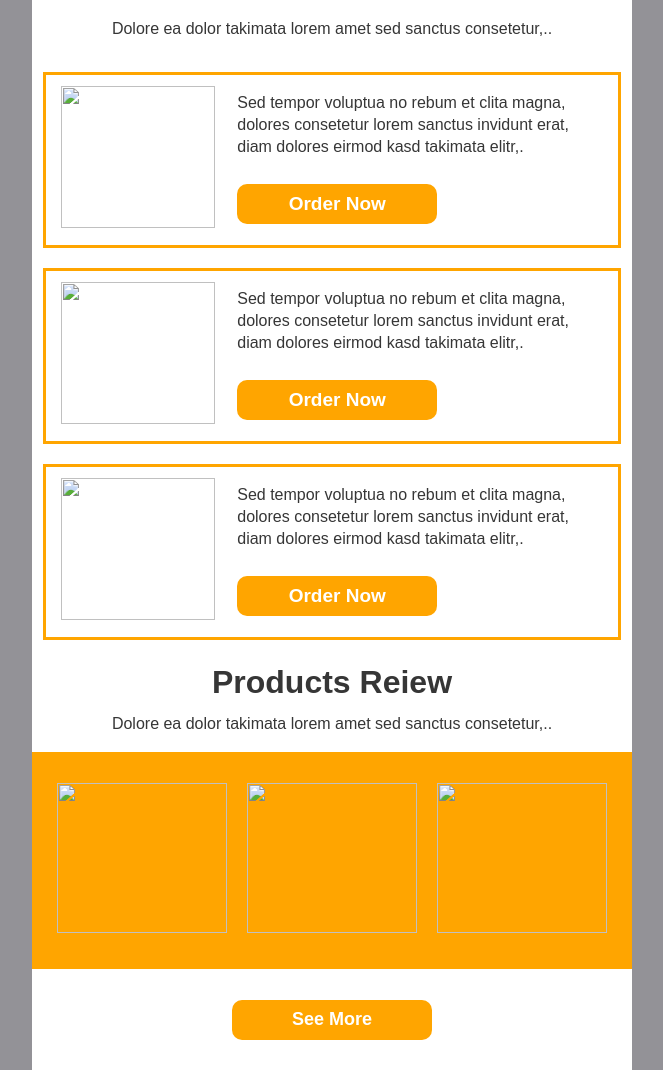
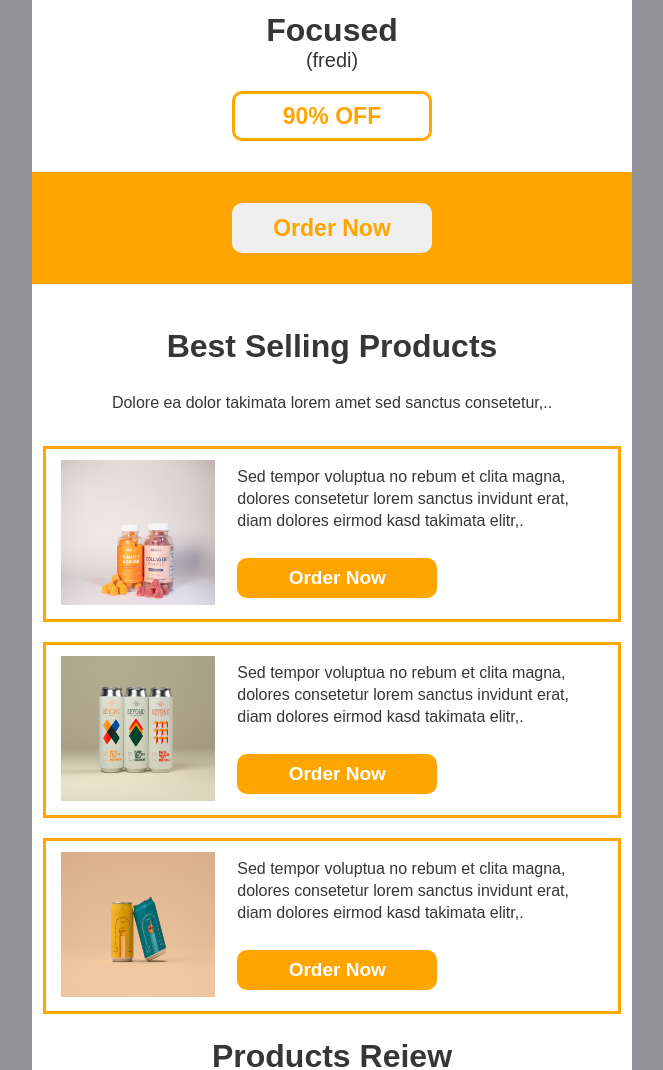
Before and after one commit to Cold-Thunder/email-template2.github.io, a plain HTML site: page index.html in a window 1280 px wide. Shown: the part 651-1721 px from the top of the page, without its empty margins (308-971 px from the left). Drawn offline with Linux system fonts and the light colour scheme.

Commit message:
Update index.html

```diff
--- a/index.html
+++ b/index.html
@@ -58,7 +58,7 @@
                             </td>
                          <tr style="background-color:orange; text-align: center;">
                             <td style="text-align:center;background-color:white; width:90%;">
-                                <a href="#"><img class="main-pro" src="images/1.png" alt="product" style="width:87%; margin:30px 0 0 0; "></a>
+                                <a href="#"><img class="main-pro" src="images/1.jpg" alt="product" style="width:87%; margin:30px 0 0 0; "></a>
                                 <h1 style="margin-bottom:0;">Focused</h1>
                                 <p style="margin-top:8px;font-size:20px;">(fredi)</p>
                                 <a href="#" target="blank"><button style="margin:0 0 30px 0;border:none;border-radius:10px; height:50px; width:200px;background-color:white; color:orange;border:3px solid orange; font-size:23px; font-weight:bold; cursor:pointer;">90% OFF</button></a>
@@ -80,7 +80,7 @@
                         <tr>
                             <td style="width:95%; display:flex; flex-wrap:wrap; justify-content:center; content:center; margin:auto;border:3px solid orange;">
                                 <div class="col-sml" style="width:35%;padding:10px;padding-left:0;">
-                                    <a href="#"><img src="images/2.png" alt=""  style="margin-left:5px;width:100%;max-width:170; height:98%;"></a>
+                                    <a href="#"><img src="images/2.jpg" alt=""  style="margin-left:5px;width:100%;max-width:170; height:98%;"></a>
                                 </div>
                                 <div class="col-lge" style="width:65%;margin-left:3%">
                                     <p>Sed tempor voluptua no rebum et clita magna, dolores consetetur lorem sanctus invidunt erat, diam dolores eirmod kasd takimata elitr,.</p>
@@ -91,7 +91,7 @@
                         <tr>
                             <td style="width:95%; display:flex; flex-wrap:wrap; justify-content:center; content:center; margin:auto;margin-top:20px;border:3px solid orange;">
                                 <div class="col-sml" style="width:35%;padding:10px;padding-left:0;">
-                                    <a href="#"><img src="images/3.png" alt=""  style="margin-left:5px;width:100%;max-width:170; height:98%;"></a>
+                                    <a href="#"><img src="images/3.jpg" alt=""  style="margin-left:5px;width:100%;max-width:170; height:98%;"></a>
                                 </div>
                                 <div class="col-lge" style="width:65%;margin-left:3%">
                                     <p>Sed tempor voluptua no rebum et clita magna, dolores consetetur lorem sanctus invidunt erat, diam dolores eirmod kasd takimata elitr,.</p>
@@ -102,7 +102,7 @@
                         <tr>
                             <td style="width:95%; display:flex; flex-wrap:wrap; justify-content:center; content:center; margin:auto;margin-top:20px;border:3px solid orange;">
                                 <div class="col-sml" style="width:35%;padding:10px;padding-left:0;">
-                                    <a href="#"><img src="images/4.png" alt=""  style="margin-left:5px;width:100%;max-width:170; height:98%;"></a>
+                                    <a href="#"><img src="images/4.jpg" alt=""  style="margin-left:5px;width:100%;max-width:170; height:98%;"></a>
                                 </div>
                                 <div class="col-lge" style="width:65%;margin-left:3%">
                                     <p>Sed tempor voluptua no rebum et clita magna, dolores consetetur lorem sanctus invidunt erat, diam dolores eirmod kasd takimata elitr,.</p>
@@ -118,9 +118,9 @@
                         </tr>
                         <tr >
                             <td style=" width:100%;max-width:598px;display:flex; flex-wrap:wrap; justify-content:center; content:center;margin:auto; margin-bottom:30px;padding-bottom:30px;background-color:orange;">
-                                <a href="#" target="blank"><img src="images/3.png" alt="" height="150" width="170" style="margin:30px 10px 0 10px;"></a>
-                                <a href="#" target="blank"><img src="images/4.png" alt="" height="150" width="170" style="margin:30px 10px 0 10px;"></a>
-                                <a href="#" target="blank"><img src="images/3.png" alt="" height="150" width="170" style="margin:30px 10px 0 10px;"></a><br>
+                                <a href="#" target="blank"><img src="images/3.jpg" alt="" height="150" width="170" style="margin:30px 10px 0 10px;"></a>
+                                <a href="#" target="blank"><img src="images/4.jpg" alt="" height="150" width="170" style="margin:30px 10px 0 10px;"></a>
+                                <a href="#" target="blank"><img src="images/3.jpg" alt="" height="150" width="170" style="margin:30px 10px 0 10px;"></a><br>
                             </td>
                         </tr>
                         <tr>
```
